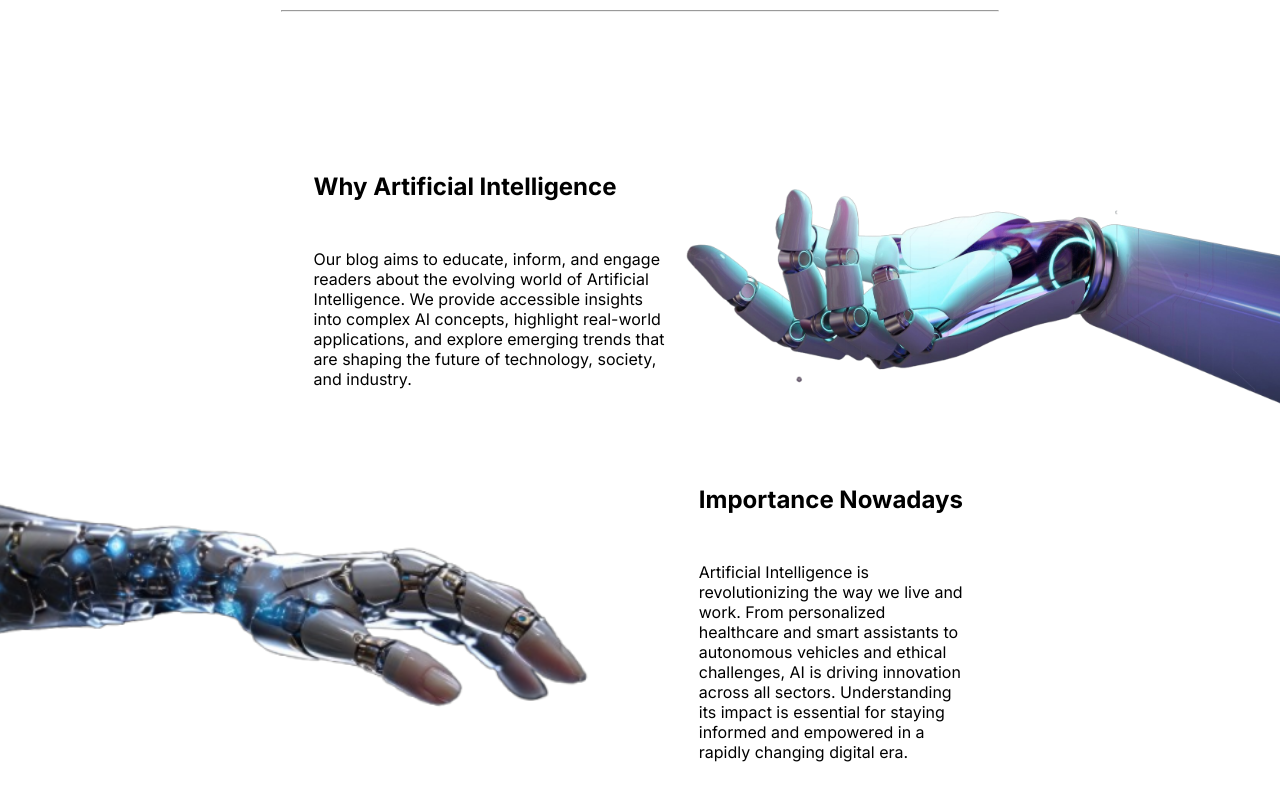
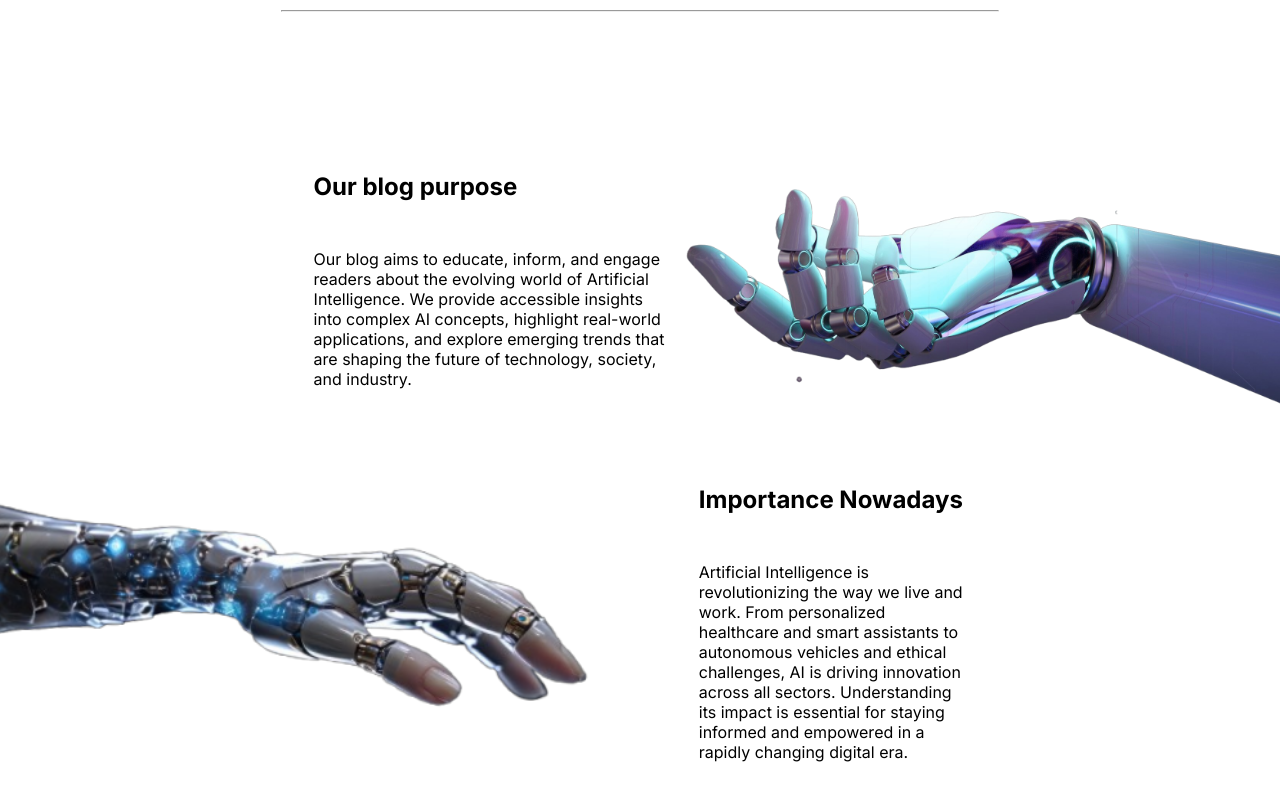
Before and after one commit to dgonzal22098/AIBlog, a React (Vite) app: page / in a window 1280 px wide. Shown: the part 2013-2813 px from the top of the page. Built offline with nearby package versions, Linux system fonts and the light colour scheme.

Commit message:
Update Home.jsx

```diff
--- a/src/componentes/Home.jsx
+++ b/src/componentes/Home.jsx
@@ -56,7 +56,7 @@ const Home = () => {
                 <Separator />
                 <Section >
                     <div className="left">
-                        <h2 >Why Artificial Intelligence</h2>
+                        <h2 >Our blog purpose</h2>
                         <p>
                             Our blog aims to educate, inform, and engage readers about the evolving world of Artificial Intelligence. We provide accessible insights into complex AI concepts, highlight real-world applications, and explore emerging trends that are shaping the future of technology, society, and industry.
                         </p>
```
